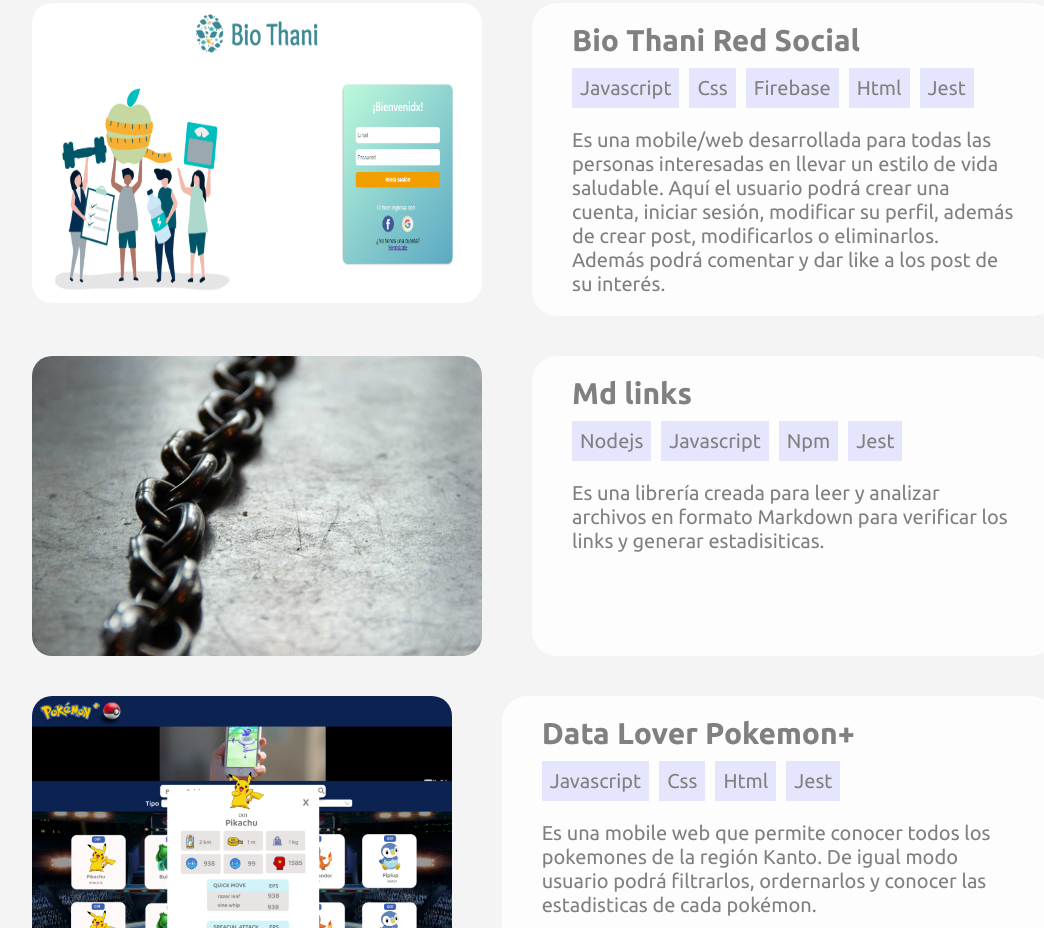
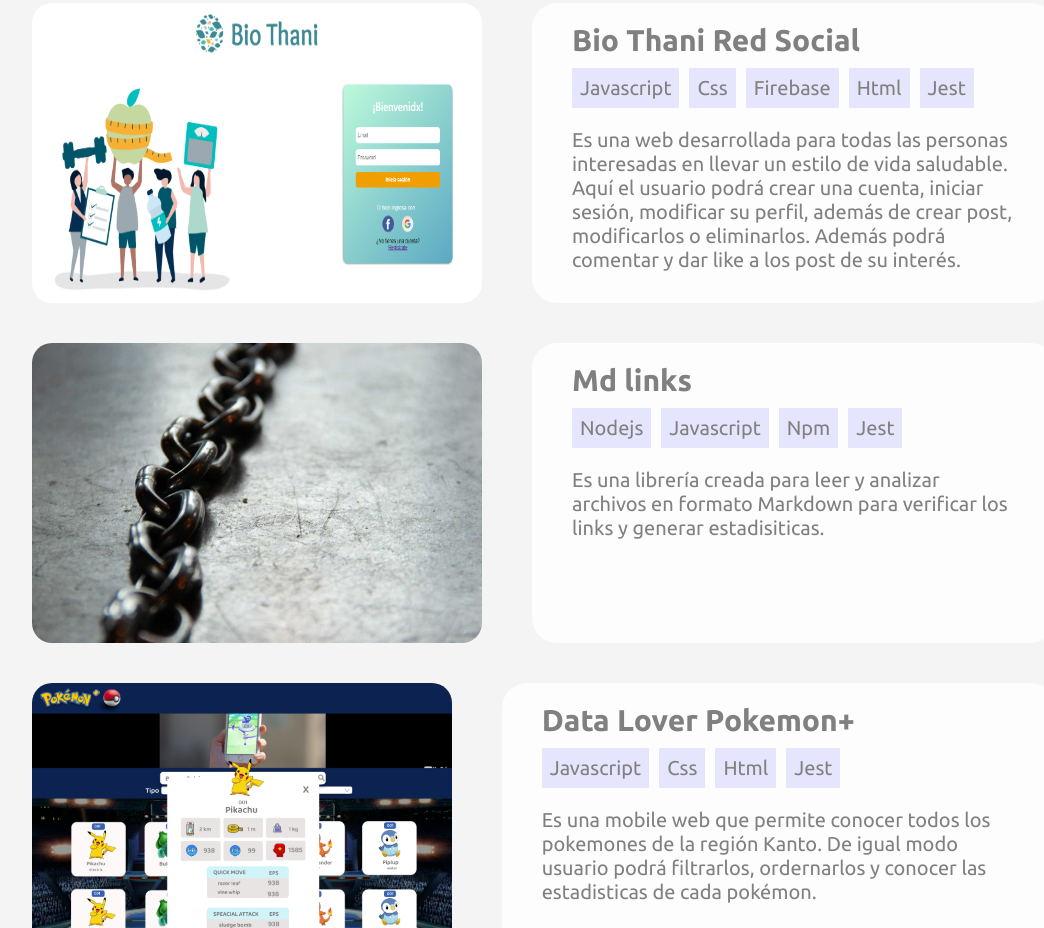
Before and after one commit to Fran2304/portfolio, a plain HTML site: page index.html in a window 1280 px wide. Shown: the part 1954-2882 px from the top of the page, without its empty margins (96-1140 px from the left). Drawn offline with Linux system fonts and the light colour scheme.

```diff
--- a/index.html
+++ b/index.html
@@ -181,7 +181,7 @@
               <p>Jest</p>
             </section>
             <section class="project-description">
-              <p>Es una mobile/web desarrollada para todas las personas interesadas
+              <p>Es una web desarrollada para todas las personas interesadas
                 en llevar un estilo de vida saludable. Aquí el usuario podrá crear una
                 cuenta, iniciar sesión, modificar su perfil, además de crear post,
                 modificarlos o eliminarlos. Además podrá comentar y dar like a los
```
